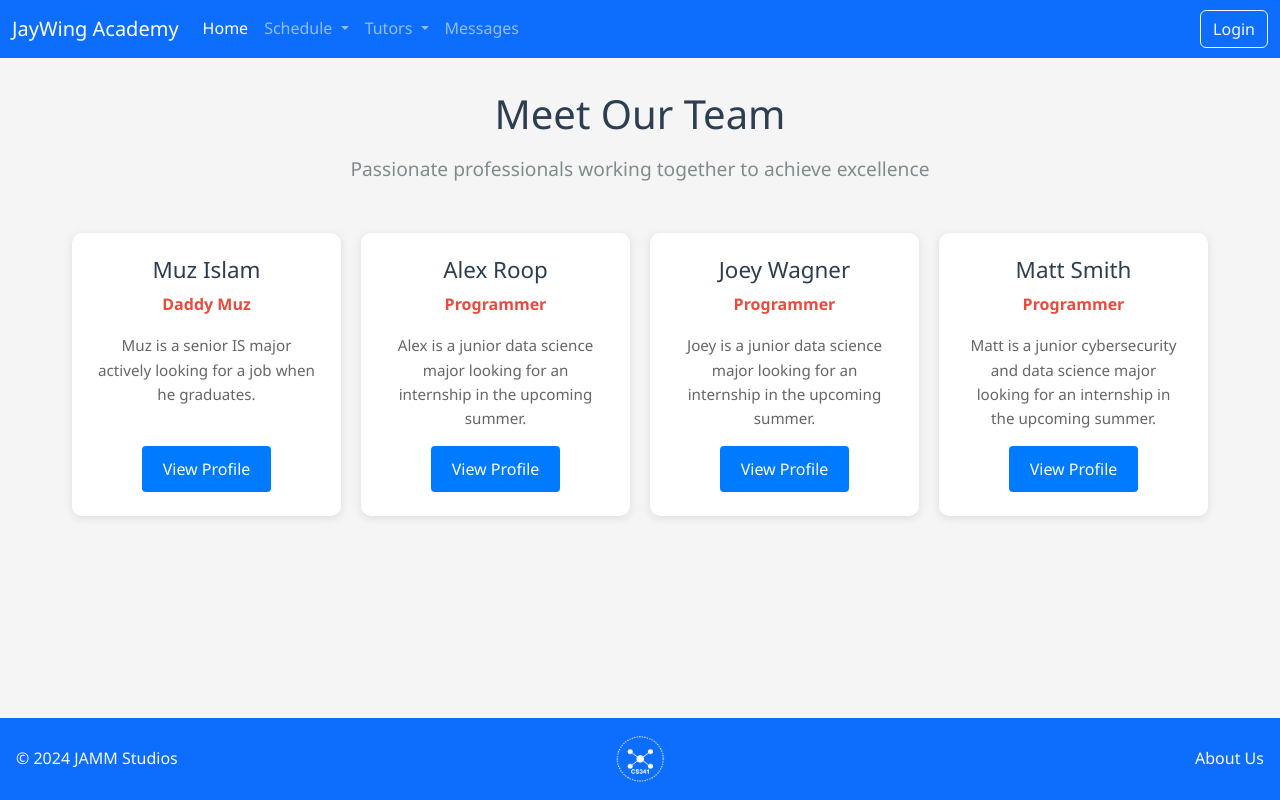
After one commit to MSmit99/JayWing-Academy, a PHP site: page /jaywing-academy/src/pages/about/about_us.php in a window 1280 px wide. The commit adds this page. Run offline with PHP 8.4, Linux system fonts and the light colour scheme; a stand-in replaces the project's code that opens the database connection.

Commit message:
Footer, Messaging, About Us
1) Edited Footer --> About Us
2) Created basic About Us Page
3) Edited Navbar --> Messages
4) Edited basic messages page

```diff
--- a/src/components/footer.html
+++ b/src/components/footer.html
@@ -1,14 +1,29 @@
 <div class="footer fixed-bottom">
-  <footer class="d-flex justify-content-between align-items-center py-1 bg-primary navbar-dark">
-    <p class="mb-0 text-light ps-2">© 2024 JAMM Studios</p>
+  <footer class="d-flex flex-wrap justify-content-between align-items-center py-3 bg-primary navbar-dark">
+    <!-- Copyright text -->
+    <div class="col-md-4 col-sm-12 mb-0">
+      <p class="mb-0 text-light ps-3">© 2024 JAMM Studios</p>
+    </div>
 
     <!-- Centered logo -->
-    <a href="https://github.com/MSmit99/JayWing-Academy" target="_blank" class="d-flex align-items-center justify-content-center mb-3 mb-md-0 me-md-auto link-body-emphasis text-decoration-none position-absolute" style="left: 50%; transform: translateX(-50%);">
-      <img src="/jaywing-academy/src/images/cs341-logo.png" alt="cs341-logo" id="cs341">
-    </a>
+    <div class="col-md-4 col-sm-12 d-flex justify-content-center">
+      <a href="https://github.com/MSmit99/JayWing-Academy"
+         target="_blank"
+         class="text-decoration-none">
+        <img src="/jaywing-academy/src/images/cs341-logo.png"
+             alt="cs341-logo"
+             id="cs341"
+      </a>
+    </div>
 
-    <ul class="nav d-flex justify-content-end mb-0">
-      <li class="nav-item"><a href="#" class="nav-link px-2 text-light">About Us</a></li>
-    </ul>
+    <!-- Navigation -->
+    <div class="col-md-4 col-sm-12 d-flex justify-content-end">
+      <ul class="nav mb-0">
+        <li class="nav-item">
+          <a href="/jaywing-academy/src/pages/about/about_us.php"
+            class="nav-link px-3 text-light">About Us</a>
+        </li>
+      </ul>
+    </div>
   </footer>
 </div>
--- a/src/components/navbar.php
+++ b/src/components/navbar.php
@@ -32,7 +32,7 @@ require_once __DIR__ . '/../data_src/includes/db_connect.php';
                     </ul>
                 </li>
                 <li class="nav-item">
-                    <a class="nav-link" href="#">Messages</a>
+                    <a class="nav-link" href="/jaywing-academy/src/pages/message.php">Messages</a>
                 </li>
                 <li class="nav-item <?php echo (!isLoggedIn()) ? 'hidden' : ''; ?>" id="profile-tab">
                     <a class="nav-link" href="/jaywing-academy/src/pages/profile.php">Profile</a>
--- a/src/css/style.css
+++ b/src/css/style.css
@@ -1,15 +1,29 @@
 
+
+/*--------------------- Global Styling ------------------------*/
 /* container to flex and center everything within inside a main tag */
+/* takes up window space minus header and footer */
 .center-container {
     flex: auto;
     display: flex;
     flex-direction: column;
     align-items: center;
     justify-content: center;
-    height: 84vh; /* takes up window space minus header and footer */
+    height: 84vh;
 }
 
-/* CALENDAR Styling */
+/* Hides objects and items */
+.hidden {
+    display: none !important;
+}
+
+.dropdown-item:hover {
+    background-color: #0d6efd;
+    color: white;
+    cursor: pointer;
+}
+
+/*--------------------- CALENDAR Styling ------------------------*/
 #calendar {
     margin: 20px;
     width: 100%;
@@ -28,22 +42,119 @@
     cursor: pointer;
 }
 
-.hidden {
-    display: none !important;
-}
 
-/* CS341 Logo in Footer */
+/*--------------------- CS341 Logo in Footer --------------------*/
 #cs341 {
     height: 50px;
     width: 50px;
 }
 
-.inline{
-    display:inline;
+/*--------------------- About Us Page ---------------------------*/
+#aboutUsBody {
+    background-color: #f5f5f5;
+    line-height: 1.6;
+    margin: 0;
+    padding: 0;
+    box-sizing: border-box;
+    font-family: 'Segoe UI', Tahoma, Geneva, Verdana, sans-serif;
 }
 
-.dropdown-item:hover {
-    background-color: #0d6efd;
-    color: white;
-    cursor: pointer;
+#aboutUsContainer {
+    max-width: 1200px;
+    margin: 0 auto;
+    padding: 2rem;
 }
+
+#aboutUsHeader {
+    text-align: center;
+    margin-bottom: 3rem;
+}
+
+#aboutUsTitle {
+    color: #2c3e50;
+    margin-bottom: 1rem;
+}
+
+.subtitle {
+    color: #7f8c8d;
+    font-size: 1.2rem;
+}
+
+.team-grid {
+    display: grid;
+    grid-template-columns: repeat(4, 1fr);
+    gap: 20px;
+}
+
+.team-member {
+    display: flex;
+    flex-direction: column;
+    align-items: center;
+    text-align: center;
+
+    background: white;
+    border-radius: 10px;
+    padding: 1.5rem;
+    text-align: center;
+    box-shadow: 0 2px 10px rgba(0,0,0,0.1);
+    transition: transform 0.3s ease;
+}
+
+.team-member:hover {
+    transform: translateY(-5px);
+}
+
+.member-img {
+    width: 150px;
+    height: 150px;
+    border-radius: 50%;
+    margin-bottom: 1rem;
+    object-fit: cover;
+}
+
+.member-name {
+    color: #2c3e50;
+    font-size: 1.4rem;
+    margin-bottom: 0.5rem;
+}
+
+.member-role {
+    color: #e74c3c;
+    font-weight: 600;
+    margin-bottom: 1rem;
+}
+
+.member-bio {
+    color: #666;
+    font-size: 0.95rem;
+}
+
+@media (max-width: 768px) {
+    .container {
+        padding: 1rem;
+    }
+
+    .team-grid {
+        grid-template-columns: 1fr;
+        gap: 1.5rem;
+    }
+}
+
+.aboutBtnContainer {
+    margin-top: auto;
+}
+
+.aboutBtn {
+    display: inline-block;
+    padding: 10px 20px;
+    background-color: #007bff;
+    color: #fff;
+    text-decoration: none;
+    border-radius: 4px;
+    transition: background-color 0.3s;
+}
+
+.aboutBtn:hover {
+    background-color: #04cdff;
+    color: #004c5b
+}
--- /dev/null
+++ b/src/pages/about/about_us.php
@@ -0,0 +1,72 @@
+<!DOCTYPE html>
+<html lang="en">
+<head>
+    <meta charset="UTF-8">
+    <meta name="viewport" content="width=device-width, initial-scale=1.0">
+    <title>About Our Team</title>
+
+    <!-- bootstrap css -->
+    <link href="https://cdn.jsdelivr.net/npm/bootstrap@5.3.3/dist/css/bootstrap.min.css" rel="stylesheet" integrity="sha384-QWTKZyjpPEjISv5WaRU9OFeRpok6YctnYmDr5pNlyT2bRjXh0JMhjY6hW+ALEwIH" crossorigin="anonymous">
+
+    <!-- custom css -->
+    <link rel="stylesheet" href="../../css/style.css">
+</head>
+<body id="aboutUsBody">
+  <header>
+    <?php include '../../components/navbar.php'; ?>
+  </header>
+
+  <div class="container" id="aboutUsContainer">
+        <header id="aboutUsHeader">
+            <h1 id="aboutUsTitle">Meet Our Team</h1>
+            <p class="subtitle">Passionate professionals working together to achieve excellence</p>
+        </header>
+
+        <div class="team-grid">
+            <div class="team-member">
+              <h2 class="member-name">Muz Islam</h2>
+              <p class="member-role">Daddy Muz</p>
+              <p class="member-bio">Muz is a senior IS major actively looking for a job when he graduates.</p>
+              <div class="btn-container aboutBtnContainer">
+                <a href="islam.html" class="btn aboutBtn">View Profile</a>
+              </div>
+            </div>
+
+            <div class="team-member">
+              <h2 class="member-name">Alex Roop</h2>
+              <p class="member-role">Programmer</p>
+              <p class="member-bio">Alex is a junior data science major looking for an internship in the upcoming summer.</p>
+              <div class="btn-container aboutBtnContainer">
+                <a href="roop.html" class="btn aboutBtn">View Profile</a>
+              </div>
+            </div>
+
+            <div class="team-member">
+              <h2 class="member-name">Joey Wagner</h2>
+              <p class="member-role">Programmer</p>
+              <p class="member-bio">Joey is a junior data science major looking for an internship in the upcoming summer.</p>
+              <div class="btn-container aboutBtnContainer">
+                <a href="wagner.html" class="btn aboutBtn">View Profile</a>
+              </div>
+            </div>
+
+            <div class="team-member">
+              <h2 class="member-name">Matt Smith</h2>
+              <p class="member-role">Programmer</p>
+              <p class="member-bio">Matt is a junior cybersecurity and data science major looking for an internship in the upcoming summer.</p>
+              <div class="btn-container aboutBtnContainer">
+                <a href="smith.html" class="btn aboutBtn">View Profile</a>
+              </div>
+            </div>
+        </div>
+    </div>
+
+    <footer id="footer"></footer>
+
+    <!-- Bootstrap JS -->
+    <script src="https://cdn.jsdelivr.net/npm/bootstrap@5.3.3/dist/js/bootstrap.bundle.min.js"></script>
+
+    <!-- Custom JS -->
+    <script src="../../js/global.js"></script>
+</body>
+</html>
```
Also changed, not shown: src/pages/message.php (added, +282 -0 lines), src/pages/about/about_us.html (deleted).
